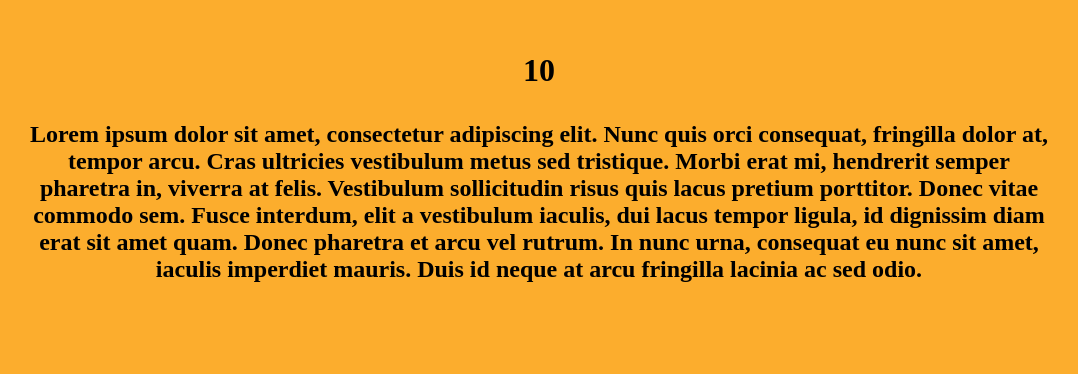
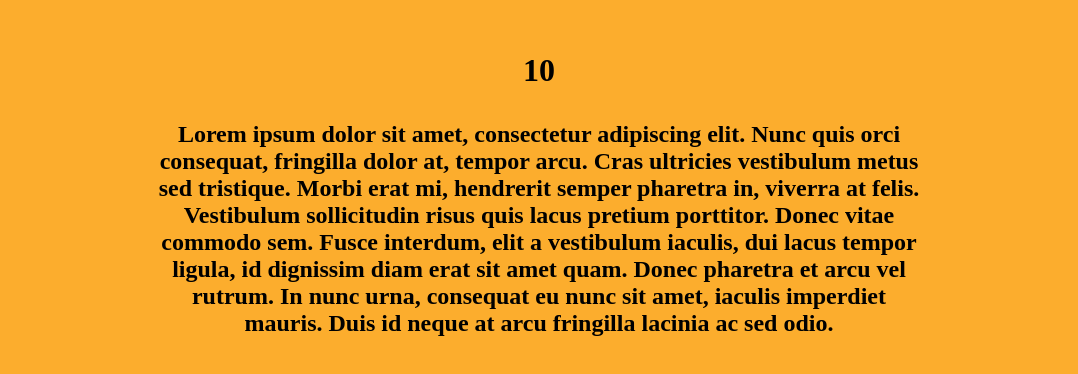
Before and after one commit to easv-d16-JSLM/BroagerlandsLokalarkivGame, an Angular app in the folder BLAG.Client/: page / in a window 1280 px wide. Shown: the part 220-594 px from the top of the page, without its empty margins (101-1179 px from the left). Built offline with nearby package versions, Linux system fonts and the light colour scheme.

Commit message:
QuestionText View fix

```diff
--- a/BLAG.Client/src/app/app.component.html
+++ b/BLAG.Client/src/app/app.component.html
@@ -1 +1 @@
-<app-text-view></app-text-view>>
+<app-text-view></app-text-view>
--- a/BLAG.Client/src/app/question/text/view/view.component.css
+++ b/BLAG.Client/src/app/question/text/view/view.component.css
@@ -9,3 +9,17 @@ html, body {
     padding: 0;
     height: 100%;
 }
+
+.grid-container {
+    position: relative;
+    display: grid;
+    grid-template-columns: 20% 60% 20%;
+    grid-template-rows: 30vh 50vh 20vh
+  }
+
+  .item1 {
+    grid-column-start: 2;
+    grid-row-start: 2;
+    text-align: center;
+    justify-content: center;
+  }
--- a/BLAG.Client/src/app/question/text/view/view.component.html
+++ b/BLAG.Client/src/app/question/text/view/view.component.html
@@ -1,28 +1,20 @@
 <html>
-    <head>
-      <style>
 
-.container {
-    position: absolute;
-    width: 80%;
-    left: 10%;
-    top: 30%;
-    height: 100%;
-    text-align: center; /*added*/
-}
+<body>
+    <div class="grid-container">
+    <div class="item1">
+      <h1>
+        <p>{{text.time}}</p>
+      </h1>
+      <h2>
+        <p>Lorem ipsum dolor sit amet, consectetur adipiscing elit. Nunc quis orci consequat, fringilla dolor at, tempor arcu.
+          Cras ultricies vestibulum metus sed tristique. Morbi erat mi, hendrerit semper pharetra in, viverra at felis. Vestibulum
+          sollicitudin risus quis lacus pretium porttitor. Donec vitae commodo sem. Fusce interdum, elit a vestibulum iaculis,
+          dui lacus tempor ligula, id dignissim diam erat sit amet quam. Donec pharetra et arcu vel rutrum. In nunc urna,
+          consequat eu nunc sit amet, iaculis imperdiet mauris. Duis id neque at arcu fringilla lacinia ac sed odio.</p>
+      </h2>
+    </div>
+</div>
+</body>
 
-.container .message {
-    display: inline-block; /*added*/
-}
-
-      </style>
-    </head>
-    <body>
-      <div class="container">
-          <div class="message">
-              <h1 style="margin-top: 0"><p>{{text.time}}</p></h1>
-              <h2><p>Lorem ipsum dolor sit amet, consectetur adipiscing elit. Nunc quis orci consequat, fringilla dolor at, tempor arcu. Cras ultricies vestibulum metus sed tristique. Morbi erat mi, hendrerit semper pharetra in, viverra at felis. Vestibulum sollicitudin risus quis lacus pretium porttitor. Donec vitae commodo sem. Fusce interdum, elit a vestibulum iaculis, dui lacus tempor ligula, id dignissim diam erat sit amet quam. Donec pharetra et arcu vel rutrum. In nunc urna, consequat eu nunc sit amet, iaculis imperdiet mauris. Duis id neque at arcu fringilla lacinia ac sed odio.</p></h2>
-          </div>
-      </div>
-    </body>
-  </html>
+</html>
```
